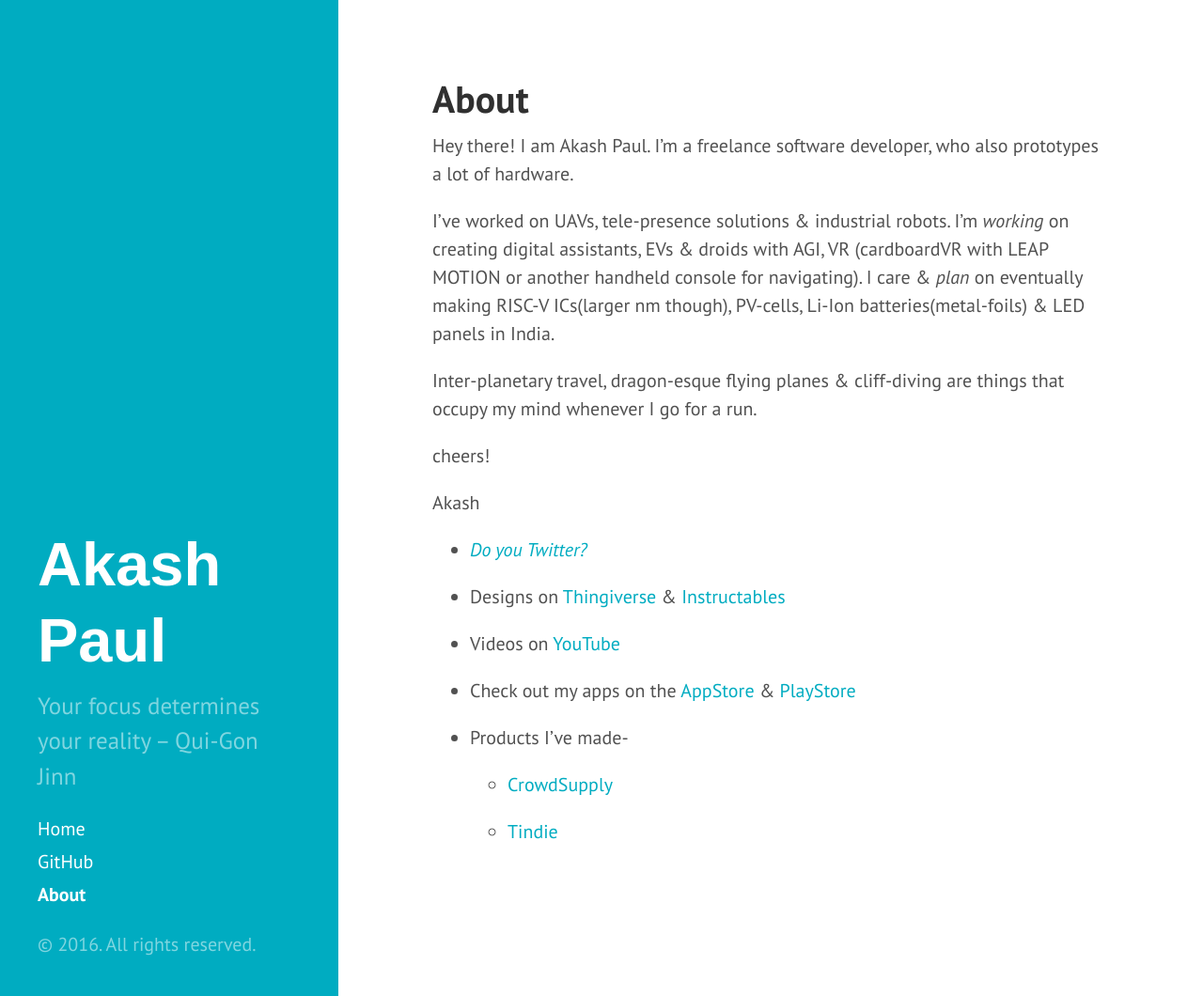
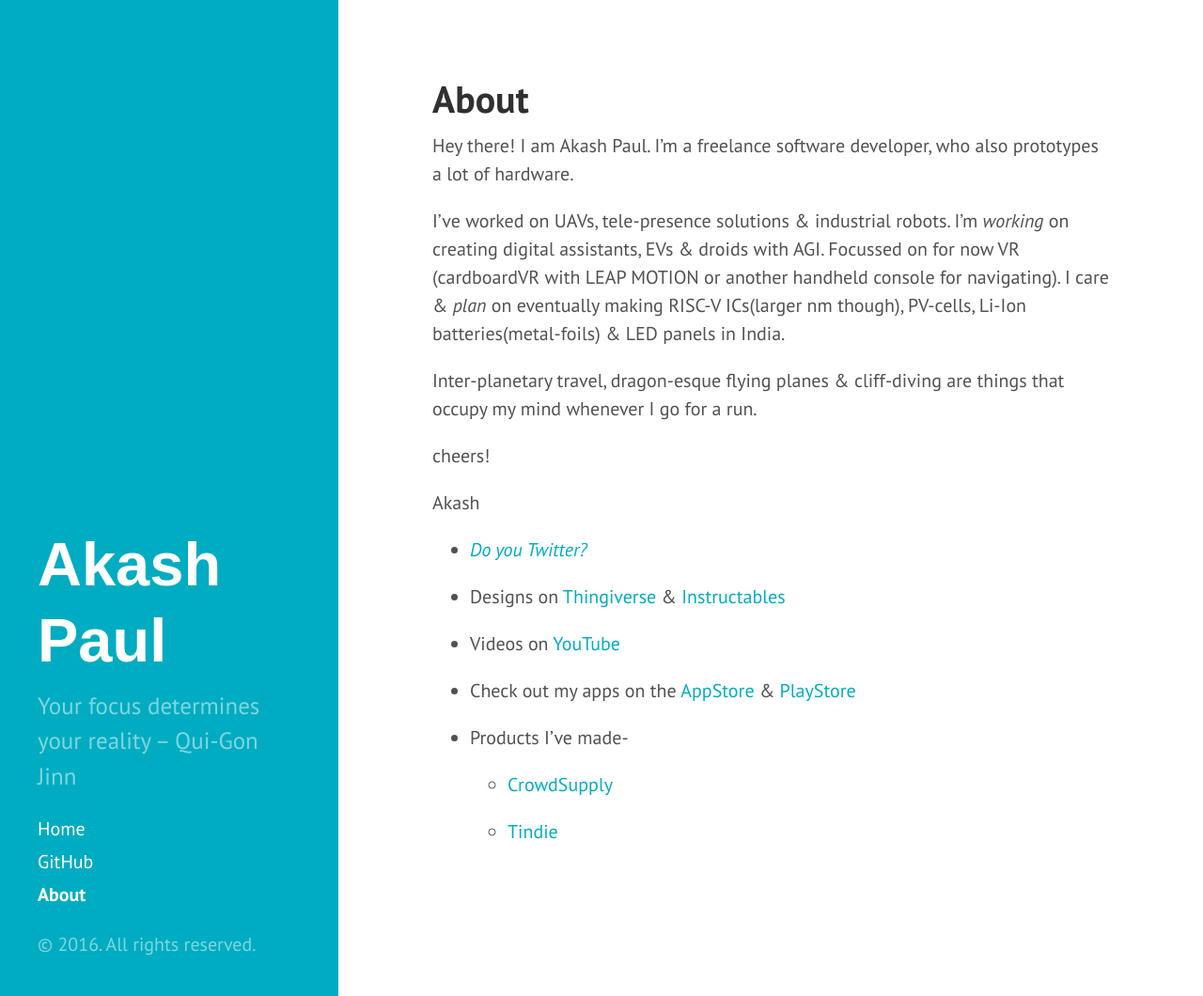
Before and after one commit to iakashpaul/iakashpaul.github.io, a Jekyll site: the page built from about.md, in a window 1280 px wide and 1060 px high. Shown: the whole window at 94% size. Built offline with Jekyll 4.4.1, drawn with Linux system fonts in a browser that asks for light colours.

Commit message:
Update about.md

```diff
--- a/about.md
+++ b/about.md
@@ -4,7 +4,7 @@
 ---
 Hey there! I am Akash Paul. I'm a freelance software developer, who also prototypes a lot of hardware.
 
-I've worked on UAVs, tele-presence solutions & industrial robots. I'm _working_ on creating digital assistants, EVs & droids with AGI, VR (cardboardVR with LEAP MOTION or another handheld console for navigating). I care & _plan_ on eventually making RISC-V ICs(larger nm though), PV-cells, Li-Ion batteries(metal-foils) & LED panels in India.
+I've worked on UAVs, tele-presence solutions & industrial robots. I'm _working_ on creating digital assistants, EVs & droids with AGI. Focussed on for now VR (cardboardVR with LEAP MOTION or another handheld console for navigating). I care & _plan_ on eventually making RISC-V ICs(larger nm though), PV-cells, Li-Ion batteries(metal-foils) & LED panels in India.
 
 Inter-planetary travel, dragon-esque flying planes & cliff-diving are things that occupy my mind whenever I go for a run.
 
```
